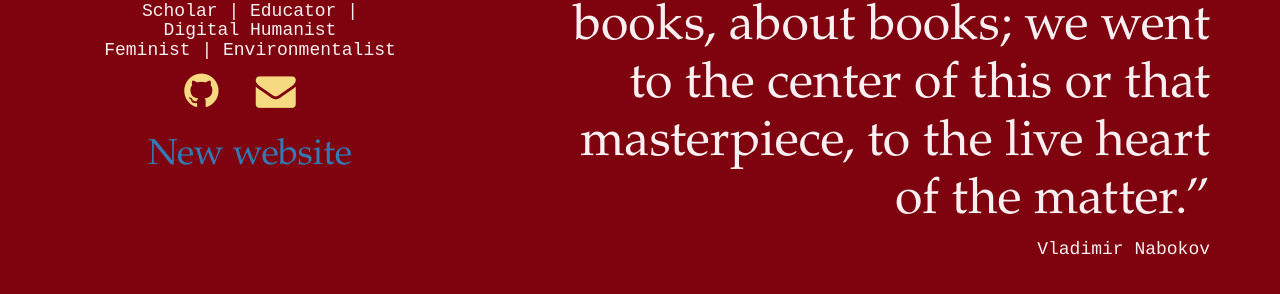
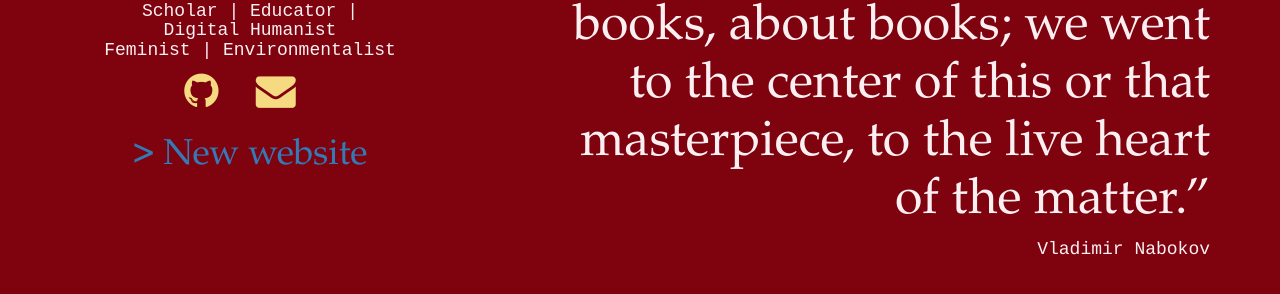
Before and after one commit to vivianapezzullo/nolauren.github.io, a Jekyll site: the page index.html, which Jekyll copies as it is, in a window 1280 px wide and 900 px high. Shown: the part 235-529 px from the top of the window. Built offline with Jekyll 4.4.1, drawn with Linux system fonts in a browser that asks for light colours; nearby versions of some CDN libraries.

Commit message:
Update index.html

```diff
--- a/index.html
+++ b/index.html
@@ -95,7 +95,7 @@
                     <h4>Scholar | Educator | <br>Digital Humanist<br> Feminist | Environmentalist</h4>
                    <a href="https://github.com/vivianapezzullo" style="margin-right: 25px;color: #F5DA81;"><i class="fa fa-github fa-2x"></i></a>
                     <a href="mailto:vpezzullo2016@fau.edu" style="margin-right: 20px; color: #F5DA81;"><i class="fa fa-envelope fa-2x"></i></a></p>
-            <h1><font face="Garamond"><a href="https://www.vivianapezzullo.com/">New website</a></font></h1>
+            <b><h1><font face="Garamond"><a href="https://www.vivianapezzullo.com/">> New website</a></font></h1></b>
 
             </div>
                 <div class="col-sm-1">
```
